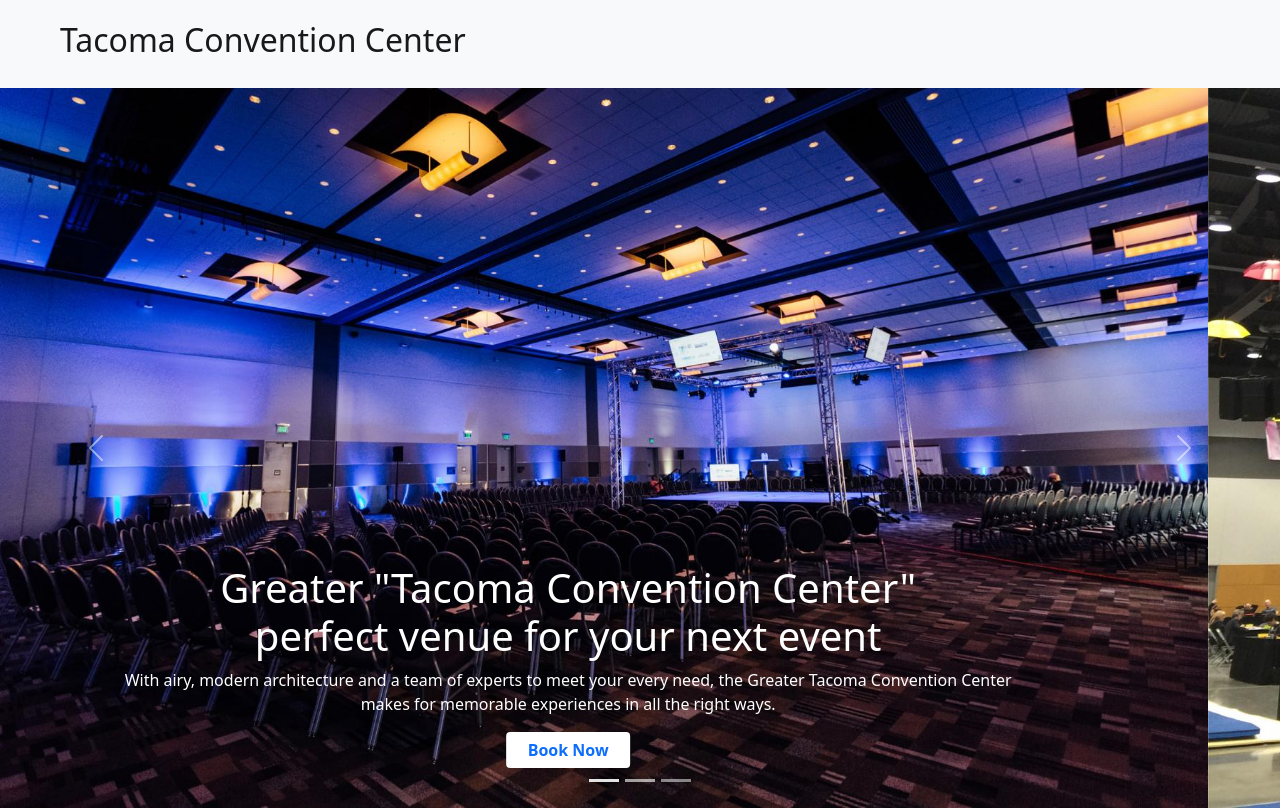
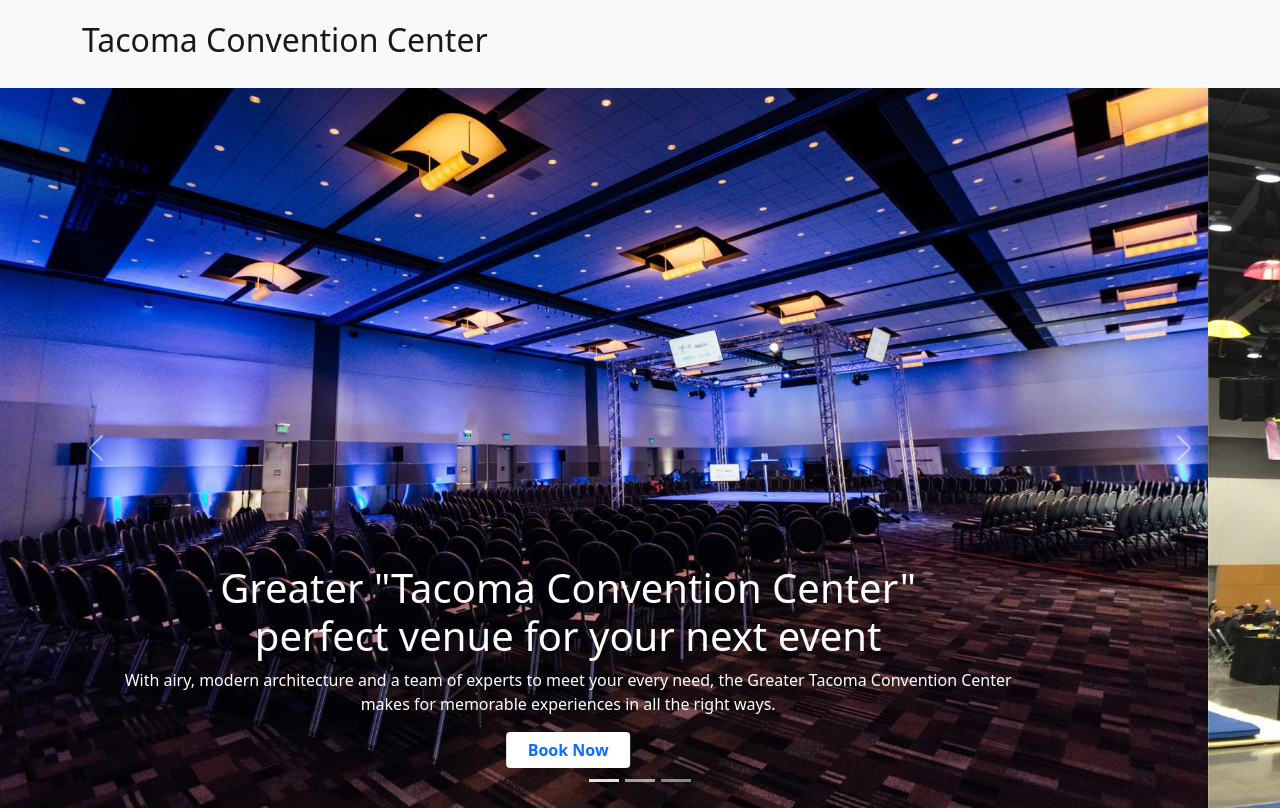
Before and after one commit to shahriarkasem/convention-center, a plain HTML site: page index.html in a window 1280 px wide. Shown: the top 810 px of the page. Drawn offline with Linux system fonts and the light colour scheme.

Commit message:
header last touch

```diff
--- a/index.html
+++ b/index.html
@@ -20,7 +20,7 @@
     <header>
         <!-- navbar -->
         <nav class="navbar navbar-light bg-light">
-            <div class="container-fluid d-flex my-2 ms-5">
+            <div class="container d-flex my-2">
                 <a class="navbar-brand" href="https://tacomaconventioncenter.org/" target="_blank">
                     <h2>Tacoma Convention Center</h2>
                 </a>
```
